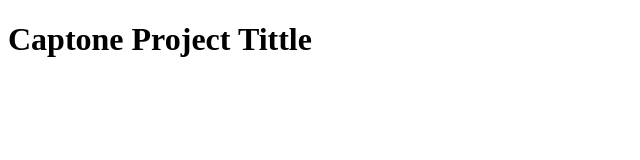
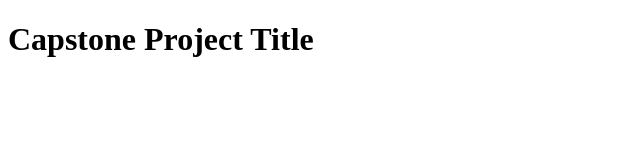
Before and after one commit to michaeltorejas/capstone, a plain HTML site: page index.html in a window 1280 px wide. Shown: the whole page, without its empty margins (0-640 px from the left). Drawn offline with Linux system fonts and the light colour scheme.

Commit message:
Update index.html

```diff
--- a/index.html
+++ b/index.html
@@ -6,6 +6,6 @@
     <title>Capstone</title>
 </head>
 <body>
-   <h1>Captone Project Tittle</h1>
+   <h1>Capstone Project Title</h1>
 </body>
 </html>
```
